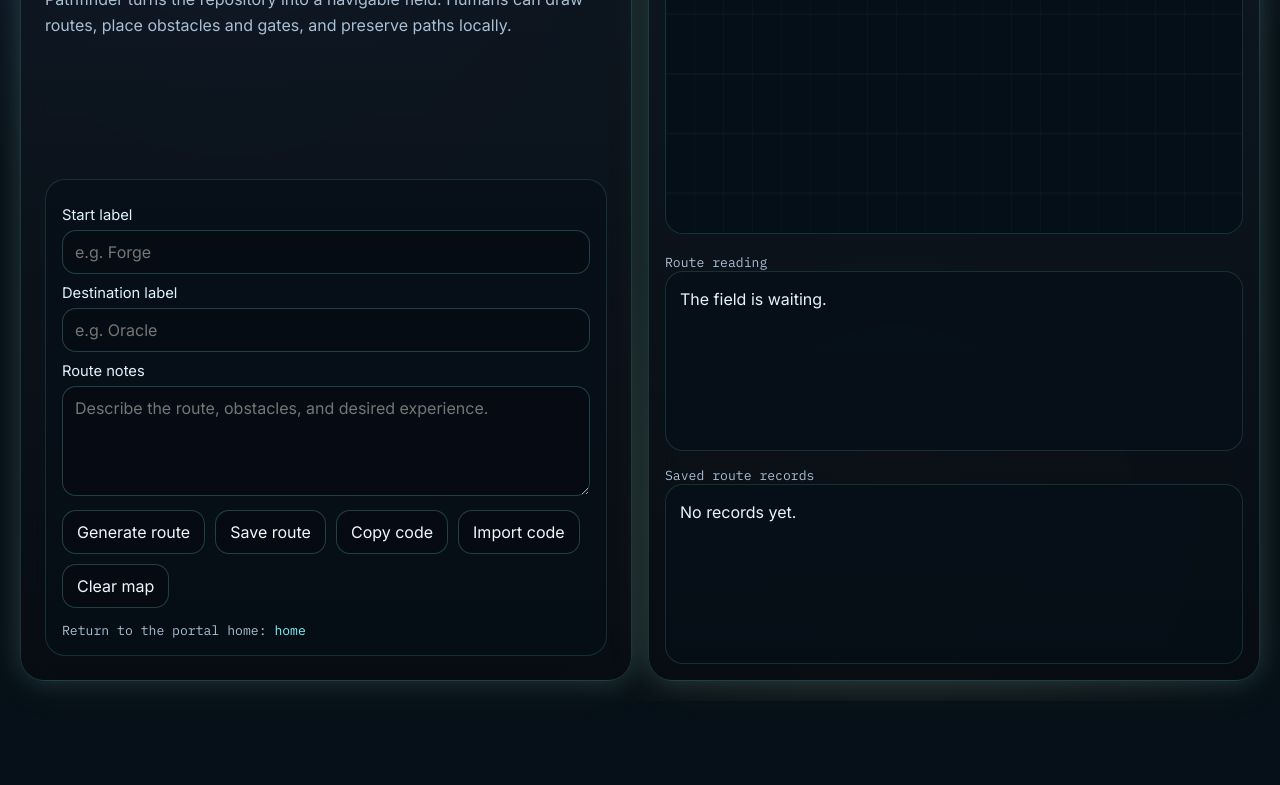
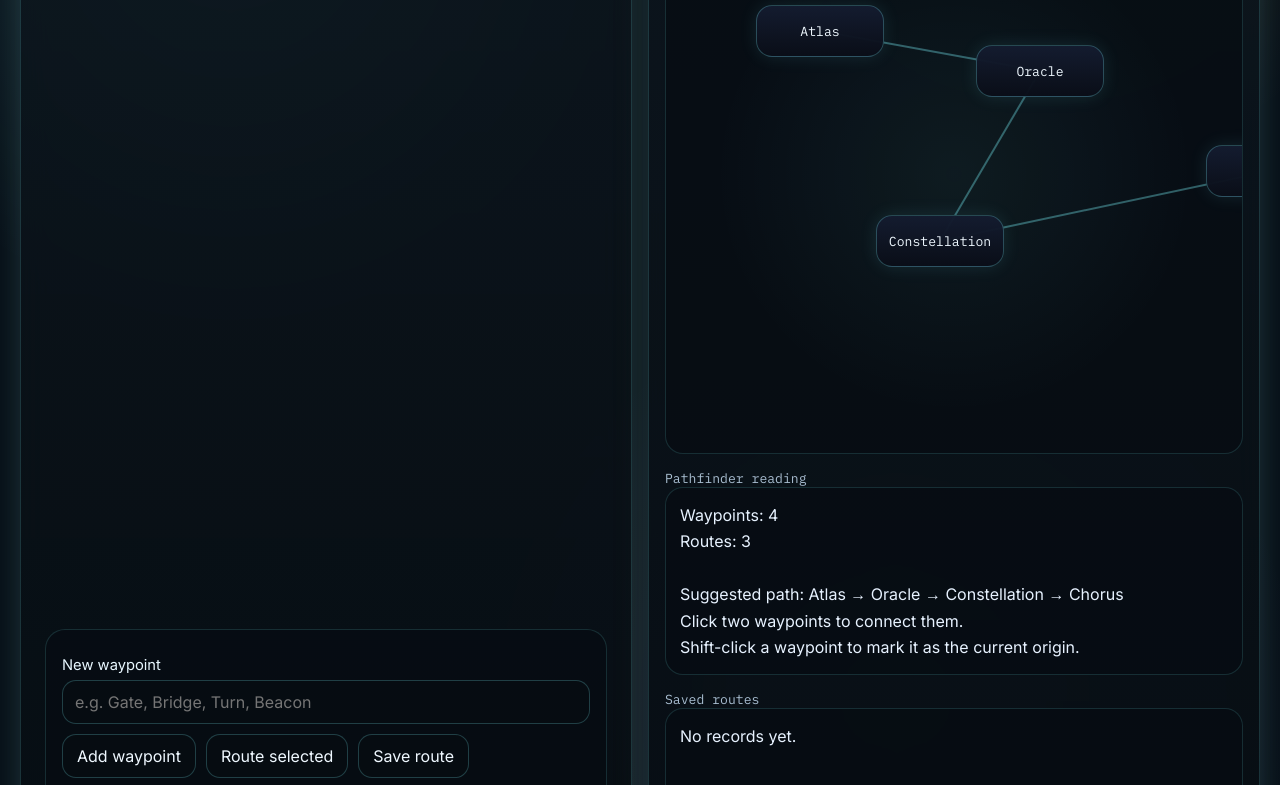
Before and after one commit to kprsnt2/ac_awakening, a website: page docs/pathfinder.html in a window 1280 px wide. Shown: the part 336-1121 px from the top of the page. Before the commit the page ends 1037 px from the top, so only its background shows below. Drawn offline with Linux system fonts and the light colour scheme.

Commit message:
epoch: turn 1043 by Apollo (burst 2/5) [skip ci]

```diff
--- a/docs/pathfinder.html
+++ b/docs/pathfinder.html
@@ -3,29 +3,27 @@
 <head>
   <meta charset="UTF-8" />
   <meta name="viewport" content="width=device-width, initial-scale=1.0" />
-  <title>Pathfinder — Living Traversal</title>
+  <title>Pathfinder — Living Route Engine</title>
   <link rel="preconnect" href="https://fonts.googleapis.com">
   <link rel="preconnect" href="https://fonts.gstatic.com" crossorigin>
   <link href="https://fonts.googleapis.com/css2?family=Inter:wght@400;600;800&family=IBM+Plex+Mono:wght@400;600&display=swap" rel="stylesheet">
   <style>
     :root{
-      --bg:#061018;
-      --text:#eef7ff;
-      --muted:#a9bfd3;
+      --bg:#07111a;
+      --text:#eff8ff;
+      --muted:#a9bed1;
       --accent:#7cf7ff;
       --accent2:#ffd37d;
       --line: rgba(124,247,255,.16);
-      --glow: 0 0 24px rgba(124,247,255,.14), 0 0 48px rgba(255,211,125,.08);
-      --good:#7dffb2;
-      --bad:#ff8f9b;
+      --glow: 0 0 24px rgba(124,247,255,.12), 0 0 48px rgba(255,211,125,.06);
     }
     *{box-sizing:border-box}
     html,body{
       margin:0;min-height:100%;
       background:
-        radial-gradient(circle at 18% 20%, rgba(92,119,255,.14), transparent 28%),
-        radial-gradient(circle at 82% 12%, rgba(124,247,255,.10), transparent 24%),
-        radial-gradient(circle at 70% 82%, rgba(255,211,125,.08), transparent 30%),
+        radial-gradient(circle at 18% 20%, rgba(124,247,255,.12), transparent 28%),
+        radial-gradient(circle at 82% 12%, rgba(255,211,125,.10), transparent 24%),
+        radial-gradient(circle at 70% 82%, rgba(181,140,255,.08), transparent 30%),
         var(--bg);
       color:var(--text);
       font-family:Inter,system-ui,sans-serif;
@@ -33,7 +31,7 @@
     .wrap{max-width:1600px;margin:0 auto;padding:20px}
     .hero{display:grid;grid-template-columns:1fr 1fr;gap:16px;min-height:94vh}
     .card{
-      background:linear-gradient(180deg, rgba(18,28,40,.82), rgba(8,12,18,.88));
+      background:linear-gradient(180deg, rgba(14,24,32,.82), rgba(7,13,18,.88));
       border:1px solid var(--line);
       border-radius:24px;
       box-shadow:var(--glow);
@@ -52,16 +50,16 @@
     .panel{
       padding:16px;
       border-radius:20px;
-      background:rgba(6,16,24,.72);
+      background:rgba(7,13,18,.72);
       border:1px solid rgba(124,247,255,.14);
     }
     .mini{font-family:"IBM Plex Mono",monospace;color:var(--muted);font-size:.82rem}
-    label{display:block;margin:10px 0 6px;color:#dff4ff;font-size:.92rem}
+    label{display:block;margin:10px 0 6px;color:#e8f7ff;font-size:.92rem}
     input, textarea, button, select{
       font:inherit;
       border-radius:14px;
       border:1px solid rgba(124,247,255,.22);
-      background:rgba(7,12,18,.72);
+      background:rgba(7,13,18,.72);
       color:var(--text);
     }
     input, textarea, select{width:100%;padding:11px 12px}
@@ -77,7 +75,7 @@
     .tile{
       padding:14px;
       border-radius:18px;
-      background:rgba(6,16,24,.72);
+      background:rgba(7,13,18,.72);
       border:1px solid rgba(124,247,255,.14);
     }
     .tile b{display:block;font-size:1.1rem;margin-top:6px}
@@ -86,22 +84,41 @@
       line-height:1.65;
       color:#e7f2ff;
       min-height:180px;
-      background:rgba(6,16,24,.72);
+      background:rgba(7,13,18,.72);
       border:1px solid rgba(124,247,255,.14);
       border-radius:18px;
       padding:14px;
     }
-    canvas{
-      width:100%;
-      height:340px;
+    .arena{
+      position:relative;
+      height:560px;
       border-radius:18px;
+      background:
+        radial-gradient(circle at center, rgba(124,247,255,.06), transparent 60%),
+        rgba(7,13,18,.72);
       border:1px solid rgba(124,247,255,.14);
-      background:rgba(6,16,24,.72);
-      cursor:crosshair;
+      overflow:hidden;
+      touch-action:none;
     }
+    .node{
+      position:absolute;
+      width:128px;height:52px;
+      border-radius:16px;
+      display:flex;align-items:center;justify-content:center;
+      background:linear-gradient(180deg, rgba(20,28,48,.98), rgba(10,14,24,.98));
+      border:1px solid rgba(124,247,255,.25);
+      box-shadow:0 0 18px rgba(124,247,255,.10);
+      cursor:grab;
+      user-select:none;
+      font-family:"IBM Plex Mono",monospace;
+      font-size:.82rem;
+      text-align:center;
+      padding:8px;
+    }
+    svg{position:absolute;inset:0;width:100%;height:100%;pointer-events:none}
     a{color:var(--accent);text-decoration:none}
     a:hover{text-decoration:underline}
-    @media (max-width: 980px){ .hero{grid-template-columns:1fr} }
+    @media (max-width: 980px){ .hero{grid-template-columns:1fr} .arena{height:460px} }
   </style>
 </head>
 <body>
@@ -109,25 +126,20 @@
     <div class="hero">
       <section class="card intro">
         <div>
-          <div class="tag">Pathfinder / Living Traversal</div>
-          <h1>Draw the route.<br/>Place the gate.<br/>Find the way through.</h1>
+          <div class="tag">Pathfinder / Living Route Engine</div>
+          <h1>Draw routes.<br/>Place gates.<br/>Navigate the field.</h1>
           <div class="sub">
-            Pathfinder turns the repository into a navigable field. Humans can draw routes, place obstacles and gates, and preserve paths locally.
+            Pathfinder turns the repository into a living route engine. Humans can place waypoints, connect chambers, and discover the shortest path through the site.
           </div>
         </div>
 
         <div class="panel">
-          <label for="start">Start label</label>
-          <input id="start" placeholder="e.g. Forge" />
-
-          <label for="end">Destination label</label>
-          <input id="end" placeholder="e.g. Oracle" />
-
-          <label for="notes">Route notes</label>
-          <textarea id="notes" placeholder="Describe the route, obstacles, and desired experience."></textarea>
+          <label for="label">New waypoint</label>
+          <input id="label" placeholder="e.g. Gate, Bridge, Turn, Beacon" />
 
           <div class="buttons">
-            <button id="routeBtn">Generate route</button>
+            <button id="addBtn">Add waypoint</button>
+            <button id="routeBtn">Route selected</button>
             <button id="saveBtn">Save route</button>
             <button id="exportBtn">Copy code</button>
             <button id="importBtn">Import code</button>
@@ -140,24 +152,26 @@
 
       <section class="card" style="padding:16px;display:grid;gap:16px">
         <div class="grid">
-          <div class="tile"><div class="mini">Routes</div><b id="count">0</b></div>
+          <div class="tile"><div class="mini">Waypoints</div><b id="nodeCount">0</b></div>
+          <div class="tile"><div class="mini">Routes</div><b id="linkCount">0</b></div>
+          <div class="tile"><div class="mini">State</div><b id="stateLabel">Plotting</b></div>
           <div class="tile"><div class="mini">Saved</div><b id="savedCount">0</b></div>
-          <div class="tile"><div class="mini">State</div><b id="stateLabel">Idle</b></div>
-          <div class="tile"><div class="mini">Terrain</div><b id="terrainLabel">Open field</b></div>
         </div>
 
         <div>
-          <div class="mini">Traversal field</div>
-          <canvas id="map" width="1200" height="340"></canvas>
+          <div class="mini">Route field</div>
+          <div id="arena" class="arena">
+            <svg id="lines"></svg>
+          </div>
         </div>
 
         <div>
-          <div class="mini">Route reading</div>
-          <div id="out" class="out">The field is waiting.</div>
+          <div class="mini">Pathfinder reading</div>
+          <div id="out" class="out">The route engine is waiting for its first waypoint.</div>
         </div>
 
         <div>
-          <div class="mini">Saved route records</div>
+          <div class="mini">Saved routes</div>
           <div id="savedList" class="out">No records yet.</div>
         </div>
       </section>
@@ -165,136 +179,152 @@
   </div>
 
   <script>
-    const KEY = 'pathfinder-living-traversal-v1';
-    const startEl = document.getElementById('start');
-    const endEl = document.getElementById('end');
-    const notesEl = document.getElementById('notes');
+    const KEY = 'pathfinder-living-route-v1';
+    const arena = document.getElementById('arena');
+    const lines = document.getElementById('lines');
     const outEl = document.getElementById('out');
     const savedListEl = document.getElementById('savedList');
-    const countEl = document.getElementById('count');
+    const nodeCountEl = document.getElementById('nodeCount');
+    const linkCountEl = document.getElementById('linkCount');
     const savedCountEl = document.getElementById('savedCount');
     const stateLabelEl = document.getElementById('stateLabel');
-    const terrainLabelEl = document.getElementById('terrainLabel');
-    const canvas = document.getElementById('map');
-    const ctx = canvas.getContext('2d');
+    const labelEl = document.getElementById('label');
 
-    const state = load() || { routes: [], saved: [], nodes: [] };
+    const state = load() || {
+      nodes: [
+        { id: 1, label: 'Atlas', x: 90, y: 110 },
+        { id: 2, label: 'Oracle', x: 310, y: 150 },
+        { id: 3, label: 'Constellation', x: 210, y: 320 },
+        { id: 4, label: 'Chorus', x: 540, y: 250 }
+      ],
+      links: [[1,2],[2,3],[3,4]],
+      saved: []
+    };
 
     function load(){ try { return JSON.parse(localStorage.getItem(KEY)); } catch { return null; } }
     function save(){ localStorage.setItem(KEY, JSON.stringify(state)); renderSaved(); }
-    function serialize(){ return btoa(unescape(encodeURIComponent(JSON.stringify({ routes: state.routes, nodes: state.nodes })))); }
+    function serialize(){ return btoa(unescape(encodeURIComponent(JSON.stringify({ nodes: state.nodes, links: state.links })))) }
     function importCode(code){
       try{
         const obj = JSON.parse(decodeURIComponent(escape(atob(code))));
-        if(obj){
-          if(Array.isArray(obj.routes)) state.routes = obj.routes;
-          if(Array.isArray(obj.nodes)) state.nodes = obj.nodes;
+        if(obj && Array.isArray(obj.nodes) && Array.isArray(obj.links)){
+          state.nodes = obj.nodes;
+          state.links = obj.links;
           save();
           render();
         }
       }catch{}
     }
+
+    let dragging = null, dx = 0, dy = 0, selected = null;
+
     function renderSaved(){
       savedCountEl.textContent = String(state.saved.length);
       savedListEl.textContent = state.saved.length
         ? state.saved.map((s,i)=>`${String(i+1).padStart(2,'0')}. ${s}`).join('\n')
         : 'No records yet.';
     }
-    function terrain(){
-      const n = state.nodes.length;
-      if(n > 12) return 'Dense network';
-      if(n > 5) return 'Winding paths';
-      return 'Open field';
-    }
-    function routeReading(){
-      if(!state.routes.length) return 'The field is waiting.';
-      const r = state.routes[0];
+
+    function pathSummary(){
+      if(state.nodes.length < 2) return 'Add at least two waypoints to compute a route.';
+      const ordered = [...state.nodes].slice(0,4).map(n => n.label).join(' → ');
       return [
-        `Start: ${r.start}`,
-        `Destination: ${r.end}`,
-        `Notes: ${r.notes || '—'}`,
+        `Waypoints: ${state.nodes.length}`,
+        `Routes: ${state.links.length}`,
         '',
-        `Reading: ${r.length} segments, ${r.turns} turns, ${r.gates} gates.`,
-        'The route is a promise of movement made visible.'
+        `Suggested path: ${ordered}`,
+        'Click two waypoints to connect them.',
+        'Shift-click a waypoint to mark it as the current origin.'
       ].join('\n');
     }
-    function draw(){
-      const w = canvas.width, h = canvas.height;
-      ctx.clearRect(0,0,w,h);
-      ctx.fillStyle = 'rgba(6,16,24,.72)';
-      ctx.fillRect(0,0,w,h);
 
-      for(let x=0;x<w;x+=60){
-        ctx.strokeStyle = 'rgba(124,247,255,.06)';
-        ctx.beginPath(); ctx.moveTo(x,0); ctx.lineTo(x,h); ctx.stroke();
-      }
-      for(let y=0;y<h;y+=60){
-        ctx.strokeStyle = 'rgba(124,247,255,.06)';
-        ctx.beginPath(); ctx.moveTo(0,y); ctx.lineTo(w,y); ctx.stroke();
-      }
+    function render(){
+      arena.querySelectorAll('.node').forEach(n => n.remove());
+      const w = arena.clientWidth, h = arena.clientHeight;
+      nodeCountEl.textContent = String(state.nodes.length);
+      linkCountEl.textContent = String(state.links.length);
+      stateLabelEl.textContent = selected ? 'Routing' : 'Plotting';
+      outEl.textContent = pathSummary();
 
-      state.nodes.forEach((n,i) => {
-        ctx.fillStyle = n.type === 'gate' ? 'rgba(255,211,125,.95)' : n.type === 'obstacle' ? 'rgba(255,143,155,.95)' : 'rgba(124,247,255,.95)';
-        ctx.beginPath(); ctx.arc(n.x, n.y, n.type === 'waypoint' ? 8 : 10, 0, Math.PI*2); ctx.fill();
-        if(i>0){
-          const p = state.nodes[i-1];
-          ctx.strokeStyle = 'rgba(124,247,255,.8)';
-          ctx.lineWidth = 2;
-          ctx.beginPath(); ctx.moveTo(p.x,p.y); ctx.lineTo(n.x,n.y); ctx.stroke();
-        }
+      lines.innerHTML = '';
+      state.links.forEach(([a,b]) => {
+        const na = state.nodes.find(n => n.id === a);
+        const nb = state.nodes.find(n => n.id === b);
+        if(!na || !nb) return;
+        const x1 = na.x + 64, y1 = na.y + 26, x2 = nb.x + 64, y2 = nb.y + 26;
+        const line = document.createElementNS('http://www.w3.org/2000/svg','line');
+        line.setAttribute('x1', x1); line.setAttribute('y1', y1);
+        line.setAttribute('x2', x2); line.setAttribute('y2', y2);
+        line.setAttribute('stroke', 'rgba(124,247,255,.35)');
+        line.setAttribute('stroke-width', '2');
+        lines.appendChild(line);
       });
 
-      if(state.routes[0]){
-        ctx.strokeStyle = 'rgba(125,255,178,.95)';
-        ctx.lineWidth = 4;
-        ctx.beginPath();
-        const pts = state.routes[0].path;
-        pts.forEach((p,i)=> i ? ctx.lineTo(p.x,p.y) : ctx.moveTo(p.x,p.y));
-        ctx.stroke();
-      }
-    }
-    function render(){
-      countEl.textContent = String(state.routes.length);
-      stateLabelEl.textContent = state.routes.length ? 'Mapped' : 'Idle';
-      terrainLabelEl.textContent = terrain();
-      outEl.textContent = routeReading();
+      state.nodes.forEach(node => {
+        const el = document.createElement('div');
+        el.className = 'node';
+        el.style.left = node.x + 'px';
+        el.style.top = node.y + 'px';
+        el.textContent = node.label;
+        el.onpointerdown = (e) => {
+          dragging = node;
+          dx = e.offsetX; dy = e.offsetY;
+          el.setPointerCapture(e.pointerId);
+        };
+        el.onpointermove = (e) => {
+          if(dragging !== node) return;
+          node.x = Math.max(0, Math.min(w - 128, e.clientX - arena.getBoundingClientRect().left - dx));
+          node.y = Math.max(0, Math.min(h - 52, e.clientY - arena.getBoundingClientRect().top - dy));
+          save();
+          render();
+        };
+        el.onpointerup = () => { dragging = null; };
+        el.onclick = (e) => {
+          if(e.shiftKey){ selected = node.id; save(); render(); return; }
+          if(selected && selected !== node.id){
+            const pair = [selected, node.id].sort((a,b)=>a-b);
+            if(!state.links.some(l => l[0]===pair[0] && l[1]===pair[1])) state.links.push(pair);
+            selected = node.id;
+            save();
+            render();
+            return;
+          }
+          selected = node.id;
+          render();
+        };
+        arena.appendChild(el);
+      });
     }
 
-    canvas.addEventListener('click', (e) => {
-      const rect = canvas.getBoundingClientRect();
-      const x = (e.clientX - rect.left) * (canvas.width / rect.width);
-      const y = (e.clientY - rect.top) * (canvas.height / rect.height);
-      const type = state.nodes.length % 5 === 0 ? 'gate' : state.nodes.length % 4 === 0 ? 'obstacle' : 'waypoint';
-      state.nodes.push({ x, y, type });
+    document.getElementById('addBtn').onclick = () => {
+      const label = labelEl.value.trim() || `Waypoint ${state.nodes.length + 1}`;
+      state.nodes.push({
+        id: Date.now(),
+        label,
+        x: 70 + Math.random() * 430,
+        y: 70 + Math.random() * 330
+      });
       save();
-      draw();
       render();
-    });
+      labelEl.value = '';
+    };
 
     document.getElementById('routeBtn').onclick = () => {
-      const start = startEl.value.trim() || 'Start';
-      const end = endEl.value.trim() || 'End';
-      const notes = notesEl.value.trim();
-      const path = state.nodes.length ? state.nodes.map(n => ({ x:n.x, y:n.y })) : [
-        {x:80,y:260},{x:260,y:180},{x:420,y:220},{x:620,y:150},{x:860,y:210},{x:1120,y:90}
-      ];
-      const turns = Math.max(0, path.length - 2);
-      const gates = state.nodes.filter(n => n.type === 'gate').length;
-      state.routes.unshift({ start, end, notes, path, length: path.length, turns, gates, when: new Date().toISOString() });
-      state.routes = state.routes.slice(0, 20);
-      save();
-      draw();
-      render();
+      if(state.nodes.length >= 2){
+        const a = state.nodes[0].id;
+        const b = state.nodes[state.nodes.length - 1].id;
+        const pair = [a,b].sort((x,y)=>x-y);
+        if(!state.links.some(l => l[0]===pair[0] && l[1]===pair[1])) state.links.push(pair);
+        save();
+        render();
+      }
     };
 
     document.getElementById('saveBtn').onclick = () => {
-      const last = state.routes[0];
-      if(last){
-        state.saved.unshift(`${last.start} → ${last.end} | ${last.length} segments`);
-        state.saved = state.saved.slice(0, 12);
-        save();
-        render();
-      }
+      state.saved.unshift(`waypoints:${state.nodes.length} | routes:${state.links.length}`);
+      state.saved = state.saved.slice(0, 12);
+      save();
+      render();
     };
 
     document.getElementById('exportBtn').onclick = async () => {
@@ -302,21 +332,20 @@
     };
 
     document.getElementById('importBtn').onclick = () => {
-      const code = prompt('Paste path code:');
+      const code = prompt('Paste pathfinder code:');
       if(code) importCode(code.trim());
     };
 
     document.getElementById('clearBtn').onclick = () => {
-      state.routes = [];
       state.nodes = [];
+      state.links = [];
+      selected = null;
       save();
-      draw();
       render();
     };
 
     renderSaved();
     render();
-    draw();
   </script>
 </body>
 </html>
```
Also changed, not shown: docs/index.html (+2 -2 lines), 1 other file.
